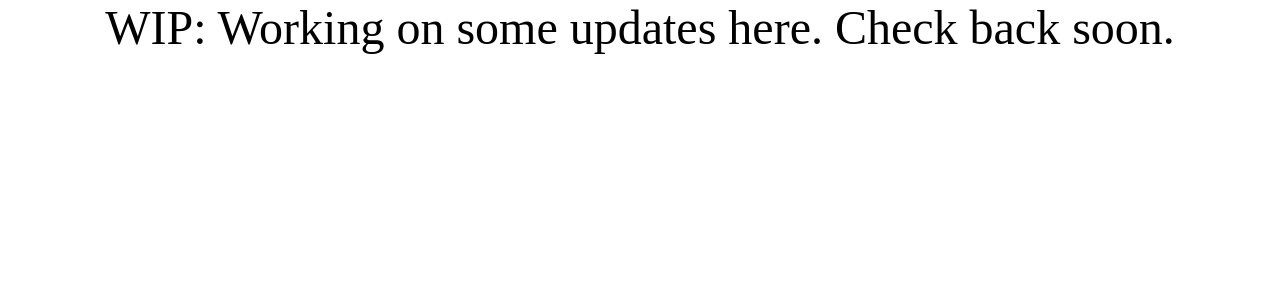
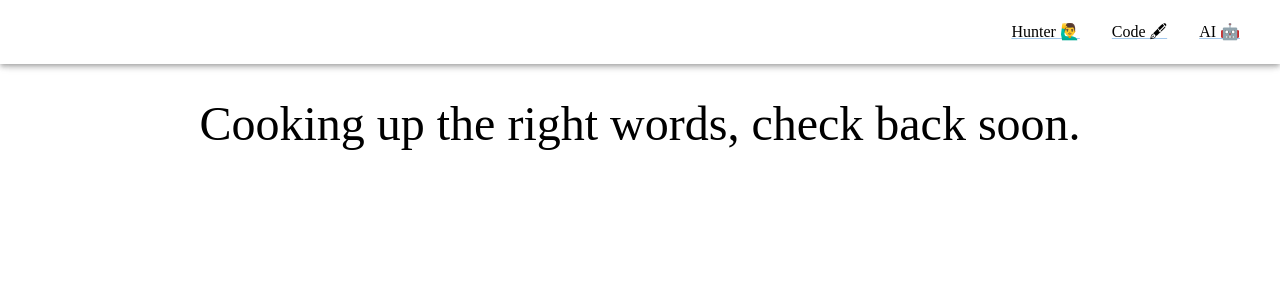
Before and after one commit to wmcnicho/huntercodes2, a React (Create React App) app: page /hunter in a window 1280 px wide. Shown: the top 300 px of the page. Built offline with nearby package versions, Linux system fonts and the light colour scheme.

Commit message:
Incremental progress

```diff
--- a/package.json
+++ b/package.json
@@ -1,6 +1,6 @@
 {
   "name": "huntercodes_2.0",
-  "homepage": "http://wmcnicho.github.io/huntercodes2",
+  "homepage": "https://huntercodes.com",
   "version": "0.1.0",
   "private": true,
   "dependencies": {
--- a/src/App.js
+++ b/src/App.js
@@ -1,6 +1,8 @@
 import { ThemeProvider, createTheme, AppBar, Toolbar, Typography } from '@mui/material';
 import { BrowserRouter, Switch, Route, Link } from "react-router-dom";
 import './App.css';
+import About from './components/About';
+import Ai from './components/Ai';
 import Portfolio from './components/Portfolio';
 import Navbar from './NavBar';
 
@@ -19,14 +21,16 @@ function App() {
         <ThemeProvider theme={theme}>
           <div className="App">
                 <BrowserRouter>
-                  {/* <Navbar /> */}
-                  <Typography variant="h3">WIP: Working on some updates here. Check back soon.</Typography>
+                  <Navbar />
                   <Switch>
                     <Route path="/projects">
+                      <Portfolio/>
                     </Route>
                     <Route path="/ai">
+                      <Ai/>
                     </Route>
                     <Route path="/hunter">
+                      <About/>
                     </Route>
                     <Route path="/">
                       <Portfolio/>
--- a/src/NavBar.js
+++ b/src/NavBar.js
@@ -1,4 +1,5 @@
 import { AppBar, Link, Toolbar, Typography } from '@mui/material';
+import {Link as RouterLink} from 'react-router-dom';
 import React from 'react'
 
 class Navbar extends React.Component {
@@ -10,10 +11,10 @@ class Navbar extends React.Component {
         return(
             <AppBar>
                 <Toolbar sx={{backgroundColor:'white', flexDirection:'row'}}>
-                    <Typography component='div' flexGrow='1' color='black' sx={{textAlign:'left'}}>Home</Typography>
-                    <Link><Typography paddingX={2} color='black'>Portfolio 🖋</Typography></Link>
-                    <Link><Typography paddingX={2} color='black'>AI 🤖</Typography></Link>
-                    <Link><Typography paddingX={2} color='black'>About 🙋‍♂️</Typography></Link>
+                    <Typography component='div' flexGrow='1' color='black' sx={{textAlign:'left'}}></Typography>
+                    <Link component={RouterLink} to="/hunter"><Typography paddingX={2} color='black'>Hunter 🙋‍♂️</Typography></Link>
+                    <Link component={RouterLink} to="/portfolio"><Typography paddingX={2} color='black'>Code 🖋</Typography></Link>
+                    <Link component={RouterLink} to="/ai"><Typography paddingX={2} color='black'>AI 🤖</Typography></Link>
                 </Toolbar>
             </AppBar>
         )
--- /dev/null
+++ b/src/components/About.js
@@ -0,0 +1,17 @@
+import { Box, Typography } from '@mui/material';
+import React from 'react'
+
+class About extends React.Component {
+    constructor(props) {
+        super(props);
+    }
+
+    render() {
+        return(
+            <Box pt={12}>
+                <Typography variant="h3">Cooking up the right words, check back soon.</Typography>
+            </Box>
+        )
+    }
+}
+export default About
--- /dev/null
+++ b/src/components/Ai.js
@@ -0,0 +1,17 @@
+import React from 'react'
+import { Box, Typography } from '@mui/material';
+
+class Ai extends React.Component {
+    constructor(props) {
+        super(props);
+    }
+
+    render() {
+        return(
+            <Box pt={12}>
+                <Typography variant="h3">Cooking up the right words, check back soon.</Typography>
+            </Box>
+        )
+    }
+}
+export default Ai
--- a/src/components/Portfolio.js
+++ b/src/components/Portfolio.js
@@ -11,11 +11,12 @@ class Portfolio extends React.Component {
         return(
             <div>
                 <Box pt={12}>
+                    <Typography variant="h4">Recent Projects</Typography>
                     <Grid container p={4} spacing={2}>
                         <Grid item xs={4}>
                             <ProjectCard imgPath='ssnl_logo.png' linkPath="https://www.ssnl.stanford.edu/">
                                 <Typography variant='h5'>SSNL</Typography>
-                                <Typography variant='body2'>Stanford Social Neuroscience Lab</Typography>
+                                <Typography variant='body2'>Built a lab website for some really cool folks at Stanford.</Typography>
                             </ProjectCard>
                         </Grid>
                         <Grid item xs={8}>
```
